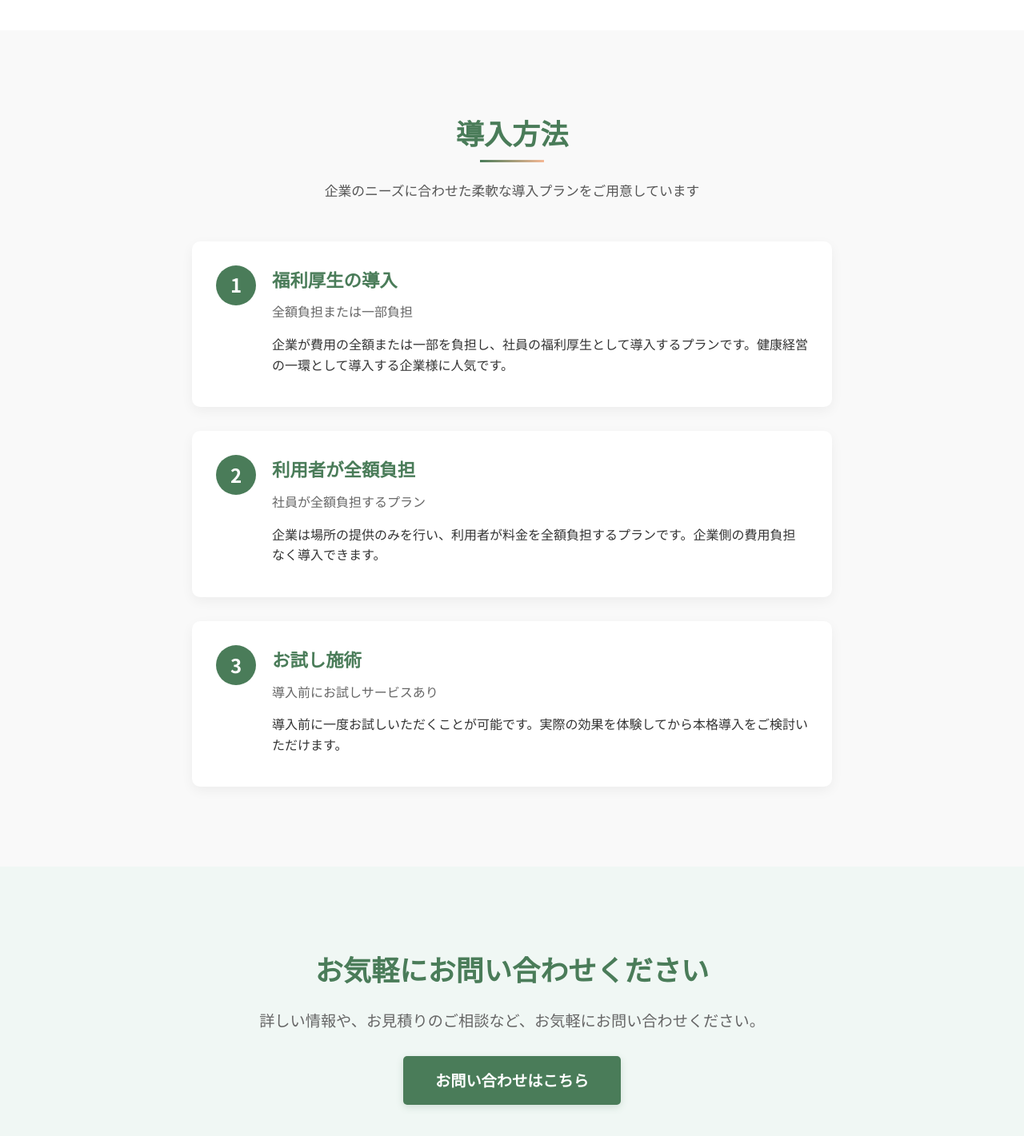
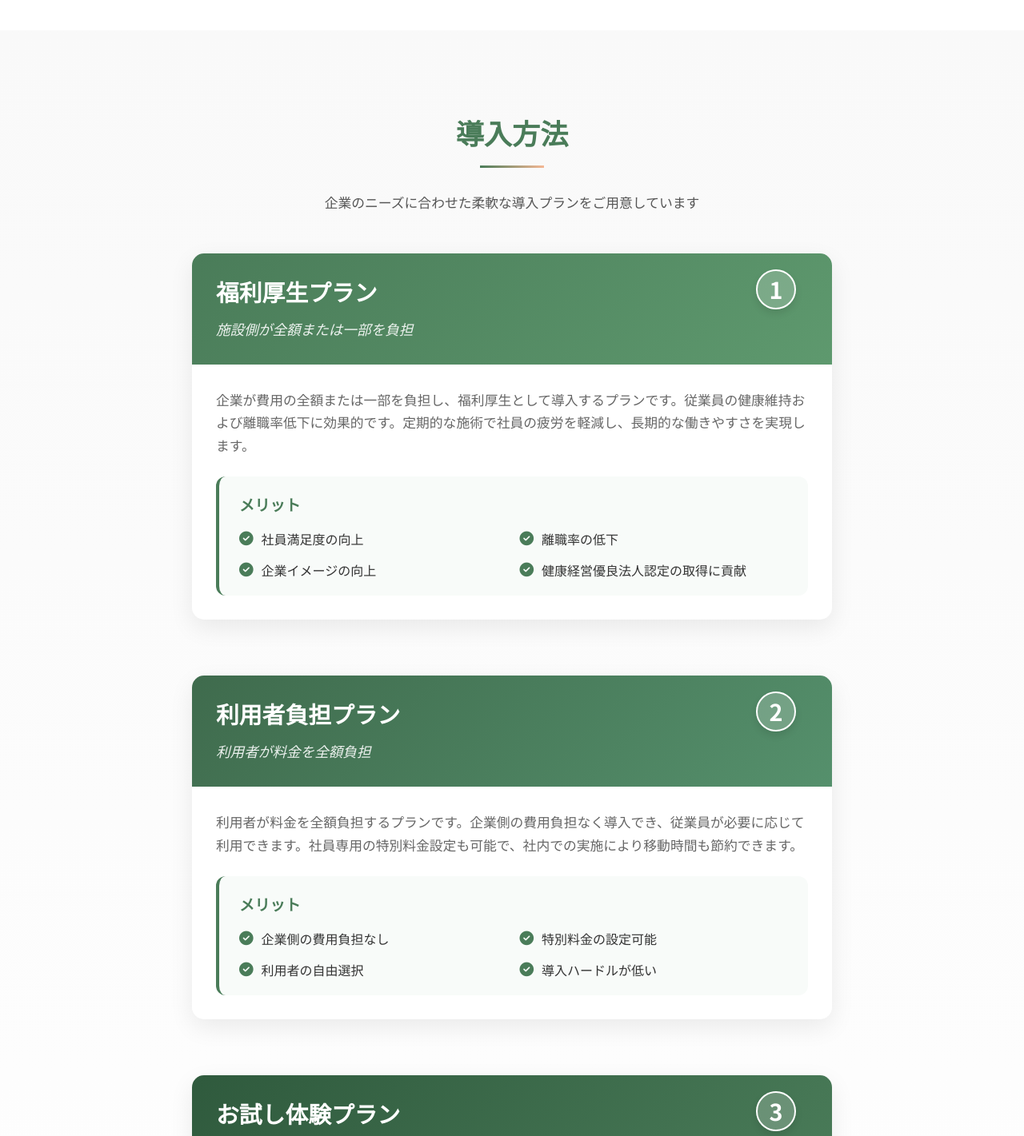
Before and after one commit to marky808/angels-healing-site, a PHP site: page /corporate.html in a window 1280 px wide. Shown: the part 5079-6500 px from the top of the page at 80% size. Run offline with PHP 8.4, Linux system fonts and the light colour scheme.

Commit message:
企業向けプランセクションのデザインを強化し、導入方法の詳細を追加。各プランのメリットを明確化し、CTAを改善。

```diff
--- a/assets/css/corporate.css
+++ b/assets/css/corporate.css
@@ -478,6 +478,217 @@
     margin-top: 15px;
     line-height: 1.6;
     color: #333;
+}
+
+/* 強化された縦並び導入方法セクション */
+.corporate-plans {
+    padding: 80px 0;
+    background-color: #f9f9f9;
+    background-image: linear-gradient(to bottom, #f9f9f9, #ffffff);
+}
+
+.corporate-plans .section-title h2 {
+    position: relative;
+    display: inline-block;
+    padding-bottom: 15px;
+}
+
+.corporate-plans .section-title h2:after {
+    content: '';
+    position: absolute;
+    bottom: 0;
+    left: 50%;
+    transform: translateX(-50%);
+    width: 80px;
+    height: 3px;
+    background-color: var(--primary-color);
+}
+
+.method-card {
+    background-color: #fff;
+    border-radius: 15px;
+    box-shadow: 0 10px 30px rgba(0, 0, 0, 0.08);
+    margin-bottom: 40px;
+    overflow: hidden;
+    position: relative;
+    transition: all 0.4s ease;
+    border: none;
+    padding: 0;
+    display: block;
+}
+
+.method-card:hover {
+    transform: translateY(-8px);
+    box-shadow: 0 15px 40px rgba(0, 0, 0, 0.15);
+}
+
+.method-header {
+    position: relative;
+    background: linear-gradient(135deg, #4a7c59, #5e996e);
+    color: white;
+    padding: 25px 30px;
+    display: flex;
+    flex-direction: column;
+    align-items: flex-start;
+}
+
+.method-number {
+    position: absolute;
+    top: 20px;
+    right: 25px;
+    background-color: rgba(255, 255, 255, 0.2);
+    color: #fff;
+    width: 50px;
+    height: 50px;
+    border-radius: 50%;
+    display: flex;
+    align-items: center;
+    justify-content: center;
+    font-size: 1.8rem;
+    font-weight: bold;
+    border: 2px solid white;
+    box-shadow: 0 5px 10px rgba(0, 0, 0, 0.1);
+}
+
+.method-header h3 {
+    margin: 0 0 10px;
+    font-size: 1.8rem;
+    color: white;
+    padding-right: 60px;
+}
+
+.method-subtitle {
+    font-size: 1.1rem;
+    opacity: 0.9;
+    font-style: italic;
+    margin-bottom: 5px;
+}
+
+.method-content {
+    padding: 30px;
+}
+
+.method-description {
+    margin-bottom: 25px;
+    color: #444;
+    font-size: 1.05rem;
+    line-height: 1.7;
+}
+
+.method-benefits-container {
+    background-color: #f8fbf9;
+    border-radius: 12px;
+    padding: 20px 25px;
+    border-left: 4px solid var(--primary-color);
+}
+
+.method-benefits-container h4 {
+    color: var(--primary-color);
+    margin-bottom: 15px;
+    font-size: 1.2rem;
+}
+
+.method-benefits {
+    list-style-type: none;
+    padding: 0;
+    margin: 0;
+    display: grid;
+    grid-template-columns: 1fr 1fr;
+    gap: 15px;
+}
+
+.method-benefits li {
+    display: flex;
+    align-items: center;
+    line-height: 1.5;
+}
+
+.method-benefits li i {
+    color: var(--primary-color);
+    margin-right: 10px;
+    font-size: 1.1rem;
+}
+
+.method-cta {
+    margin-top: 30px;
+    text-align: center;
+}
+
+.btn.btn-primary {
+    background: linear-gradient(135deg, #4a7c59, #5e996e);
+    color: white;
+    padding: 12px 25px;
+    border-radius: 50px;
+    font-weight: 600;
+    font-size: 1.05rem;
+    border: none;
+    box-shadow: 0 5px 15px rgba(74, 124, 89, 0.3);
+    transition: all 0.3s ease;
+    display: inline-flex;
+    align-items: center;
+    justify-content: center;
+}
+
+.btn.btn-primary:hover {
+    background: linear-gradient(135deg, #5e996e, #4a7c59);
+    transform: translateY(-3px);
+    box-shadow: 0 8px 20px rgba(74, 124, 89, 0.4);
+}
+
+.btn.btn-primary i {
+    margin-right: 8px;
+}
+
+.highlight-badge {
+    display: none;  /* おすすめバッジを非表示にする */
+}
+
+.method-card.highlight {
+    border: none;  /* おすすめプランの特別な枠線を削除 */
+}
+
+/* カスタムグラデーションの追加 */
+.method-card:nth-child(1) .method-header {
+    background: linear-gradient(135deg, #4a7c59, #5e996e);
+}
+
+.method-card:nth-child(2) .method-header {
+    background: linear-gradient(135deg, #3f6b4d, #55906c);
+}
+
+.method-card:nth-child(3) .method-header {
+    background: linear-gradient(135deg, #2f5a3d, #4a7c59);
+}
+
+/* レスポンシブ対応 */
+@media (max-width: 768px) {
+    .method-benefits {
+        grid-template-columns: 1fr;
+    }
+
+    .method-header {
+        padding: 20px;
+    }
+
+    .method-number {
+        width: 40px;
+        height: 40px;
+        font-size: 1.5rem;
+        top: 15px;
+        right: 15px;
+    }
+
+    .method-header h3 {
+        font-size: 1.5rem;
+    }
+
+    .method-subtitle {
+        font-size: 1rem;
+    }
+
+    .method-content {
+        padding: 20px;
+    }
 }
 
 /* お問い合わせCTAセクション */
--- a/corporate.html
+++ b/corporate.html
@@ -323,8 +323,8 @@
         </div>
     </section>
 
-    <!-- Plans Section - Simplified -->
-    <section class="plans-section">
+    <!-- Plans Section - 縦並びの洗練されたデザイン -->
+    <section class="plans-section corporate-plans">
         <div class="container">
             <div class="section-title">
                 <h2>導入方法</h2>
@@ -333,29 +333,73 @@
 
             <div class="introduction-methods vertical">
                 <div class="method-card">
-                    <div class="method-number">1</div>
+                    <div class="method-header">
+                        <div class="method-number">1</div>
+                        <h3>福利厚生プラン</h3>
+                        <div class="method-subtitle">施設側が全額または一部を負担</div>
+                    </div>
                     <div class="method-content">
-                        <h3>福利厚生の導入</h3>
-                        <p>全額負担または一部負担</p>
-                        <p class="method-description">企業が費用の全額または一部を負担し、社員の福利厚生として導入するプランです。健康経営の一環として導入する企業様に人気です。</p>
+                        <div class="method-description">
+                            <p>企業が費用の全額または一部を負担し、福利厚生として導入するプランです。従業員の健康維持および離職率低下に効果的です。定期的な施術で社員の疲労を軽減し、長期的な働きやすさを実現します。</p>
+                        </div>
+                        <div class="method-benefits-container">
+                            <h4>メリット</h4>
+                            <ul class="method-benefits">
+                                <li><i class="fas fa-check-circle"></i> 社員満足度の向上</li>
+                                <li><i class="fas fa-check-circle"></i> 離職率の低下</li>
+                                <li><i class="fas fa-check-circle"></i> 企業イメージの向上</li>
+                                <li><i class="fas fa-check-circle"></i> 健康経営優良法人認定の取得に貢献</li>
+                            </ul>
+                        </div>
                     </div>
                 </div>
 
                 <div class="method-card">
-                    <div class="method-number">2</div>
+                    <div class="method-header">
+                        <div class="method-number">2</div>
+                        <h3>利用者負担プラン</h3>
+                        <div class="method-subtitle">利用者が料金を全額負担</div>
+                    </div>
                     <div class="method-content">
-                        <h3>利用者が全額負担</h3>
-                        <p>社員が全額負担するプラン</p>
-                        <p class="method-description">企業は場所の提供のみを行い、利用者が料金を全額負担するプランです。企業側の費用負担なく導入できます。</p>
+                        <div class="method-description">
+                            <p>利用者が料金を全額負担するプランです。企業側の費用負担なく導入でき、従業員が必要に応じて利用できます。社員専用の特別料金設定も可能で、社内での実施により移動時間も節約できます。</p>
+                        </div>
+                        <div class="method-benefits-container">
+                            <h4>メリット</h4>
+                            <ul class="method-benefits">
+                                <li><i class="fas fa-check-circle"></i> 企業側の費用負担なし</li>
+                                <li><i class="fas fa-check-circle"></i> 特別料金の設定可能</li>
+                                <li><i class="fas fa-check-circle"></i> 利用者の自由選択</li>
+                                <li><i class="fas fa-check-circle"></i> 導入ハードルが低い</li>
+                            </ul>
+                        </div>
                     </div>
                 </div>
 
                 <div class="method-card">
-                    <div class="method-number">3</div>
+                    <div class="method-header">
+                        <div class="method-number">3</div>
+                        <h3>お試し体験プラン</h3>
+                        <div class="method-subtitle">導入前にお試しサービスあり</div>
+                    </div>
                     <div class="method-content">
-                        <h3>お試し施術</h3>
-                        <p>導入前にお試しサービスあり</p>
-                        <p class="method-description">導入前に一度お試しいただくことが可能です。実際の効果を体験してから本格導入をご検討いただけます。</p>
+                        <div class="method-description">
+                            <p>導入前にお試しサービスをご提供します。実際の効果を体験してから本格導入をご検討いただけるので安心です。期間限定の特別価格や、複数人での体験割引などもご用意しております。</p>
+                        </div>
+                        <div class="method-benefits-container">
+                            <h4>メリット</h4>
+                            <ul class="method-benefits">
+                                <li><i class="fas fa-check-circle"></i> リスクなく効果を体験</li>
+                                <li><i class="fas fa-check-circle"></i> 特別価格での提供</li>
+                                <li><i class="fas fa-check-circle"></i> カスタマイズ相談可能</li>
+                                <li><i class="fas fa-check-circle"></i> 社内での効果検証が可能</li>
+                            </ul>
+                        </div>
+                        <div class="method-cta">
+                            <a href="index.html#contact" class="btn btn-primary">
+                                <i class="fas fa-paper-plane"></i> 今すぐお試し体験を申し込む
+                            </a>
+                        </div>
                     </div>
                 </div>
             </div>
@@ -366,9 +410,16 @@
     <section class="contact-cta-section">
         <div class="container">
             <div class="contact-cta-content">
+                <div class="cta-icon">
+                    <i class="fas fa-hands-helping fa-2x pulse"></i>
+                </div>
                 <h2>お気軽にお問い合わせください</h2>
-                <p>詳しい情報や、お見積りのご相談など、お気軽にお問い合わせください。</p>
-                <a href="index.html#contact" class="btn large-btn">お問い合わせはこちら</a>
+                <p>詳しい情報や、お見積りのご相談など、専門スタッフがしっかりとサポートいたします。</p>
+                <a href="index.html#contact" class="btn large-btn"><i class="fas fa-envelope"></i> お問い合わせはこちら</a>
+                <div class="contact-methods">
+                    <span><i class="fas fa-phone-alt"></i> 電話相談も可能</span>
+                    <span><i class="fas fa-file-alt"></i> 資料請求も受付中</span>
+                </div>
             </div>
         </div>
     </section>
```
